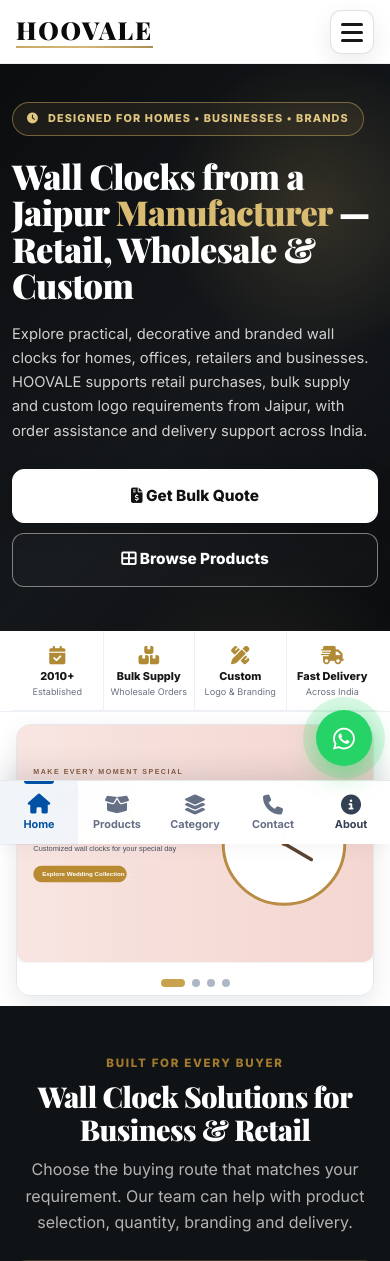
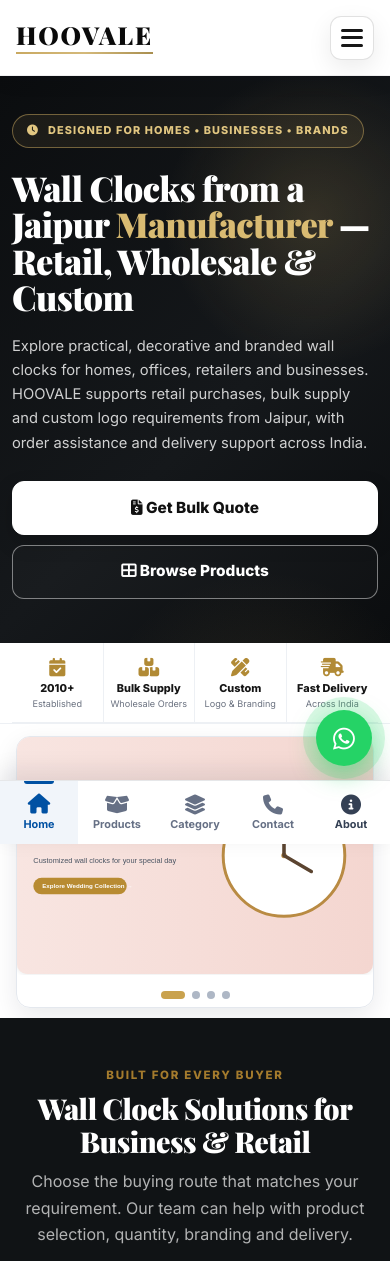
Before and after one commit to bhawanirathore7773/Hoovale, a Django app: page / in a window 390 px wide. Shown: the top 1261 px of the page. Run offline with Django 5.2, Linux system fonts and the light colour scheme; data comes from the database, SQL or seed files in the repository; data that the repository does not hold is empty; parts of the project's set-up code (start-up, migrations or seed data) failed here and were passed over; some libraries are stand-ins or nearby versions.

Commit message:
Fix mobile fixed header and bottom navigation viewport spacing

```diff
--- a/hoovale_project/static/css/premium_theme.css
+++ b/hoovale_project/static/css/premium_theme.css
@@ -3423,3 +3423,131 @@
         min-height: 64px !important;
     }
 }
+
+
+/* ============================================================
+   FINAL MOBILE SHELL — FIXED HEADER + TRUE BOTTOM NAV
+   Header stays visible while scrolling. Bottom navigation is
+   fixed to the visual viewport without creating a scroll tail.
+   ============================================================ */
+@media (max-width: 991px) {
+    html {
+        overflow-x: hidden !important;
+        overflow-y: auto !important;
+    }
+
+    body {
+        overflow-x: hidden !important;
+        min-height: 0 !important;
+        margin: 0 !important;
+        padding-bottom: 0 !important;
+    }
+
+    .navbar.hv-navbar {
+        position: fixed !important;
+        top: 0 !important;
+        left: 0 !important;
+        right: 0 !important;
+        width: 100% !important;
+        height: 84px !important;
+        min-height: 84px !important;
+        margin: 0 !important;
+        z-index: 10003 !important;
+        background: rgba(255,255,255,.98) !important;
+        box-shadow: 0 1px 0 rgba(15,23,42,.08), 0 5px 20px rgba(15,23,42,.06) !important;
+        transform: translate3d(0,0,0) !important;
+        -webkit-transform: translate3d(0,0,0) !important;
+        will-change: transform;
+    }
+
+    /* Reserve only the header's real height; never reserve bottom-nav space. */
+    main {
+        padding-top: 84px !important;
+        padding-bottom: 0 !important;
+        margin-bottom: 0 !important;
+        min-height: 0 !important;
+    }
+
+    .hv-footer {
+        padding-bottom: 0 !important;
+        margin-bottom: 0 !important;
+    }
+
+    .mobile-cta-bar {
+        position: fixed !important;
+        left: 0 !important;
+        right: 0 !important;
+        bottom: 0 !important;
+        inset-block-end: 0 !important;
+        width: 100vw !important;
+        height: 64px !important;
+        min-height: 64px !important;
+        max-height: 64px !important;
+        padding: 0 !important;
+        margin: 0 !important;
+        display: grid !important;
+        grid-template-columns: repeat(5, minmax(0, 1fr)) !important;
+        box-sizing: border-box !important;
+        background: #fff !important;
+        border-top: 1px solid rgba(15,23,42,.10) !important;
+        border-bottom: 0 !important;
+        border-radius: 0 !important;
+        box-shadow: 0 -8px 24px rgba(15,23,42,.10) !important;
+        z-index: 12000 !important;
+        transform: translate3d(0,0,0) !important;
+        -webkit-transform: translate3d(0,0,0) !important;
+        isolation: isolate !important;
+        overflow: hidden !important;
+    }
+
+    .mobile-cta-item {
+        width: 100% !important;
+        height: 64px !important;
+        min-height: 64px !important;
+        max-height: 64px !important;
+        padding: 0 !important;
+        margin: 0 !important;
+        box-sizing: border-box !important;
+    }
+
+    /* iOS Safari: don't let safe-area padding enlarge the bar or create
+       an apparent white tail underneath it. */
+    @supports (-webkit-touch-callout: none) {
+        .mobile-cta-bar {
+            bottom: 0 !important;
+            height: 64px !important;
+            min-height: 64px !important;
+            max-height: 64px !important;
+            padding-bottom: 0 !important;
+        }
+
+        .mobile-cta-item {
+            height: 64px !important;
+            min-height: 64px !important;
+            max-height: 64px !important;
+        }
+    }
+
+    .sticky-whatsapp {
+        bottom: 78px !important;
+        z-index: 12001 !important;
+    }
+}
+
+@media (max-width: 480px) {
+    .navbar.hv-navbar {
+        height: 76px !important;
+        min-height: 76px !important;
+    }
+
+    main {
+        padding-top: 76px !important;
+    }
+
+    .mobile-cta-bar,
+    .mobile-cta-item {
+        height: 64px !important;
+        min-height: 64px !important;
+        max-height: 64px !important;
+    }
+}
```
